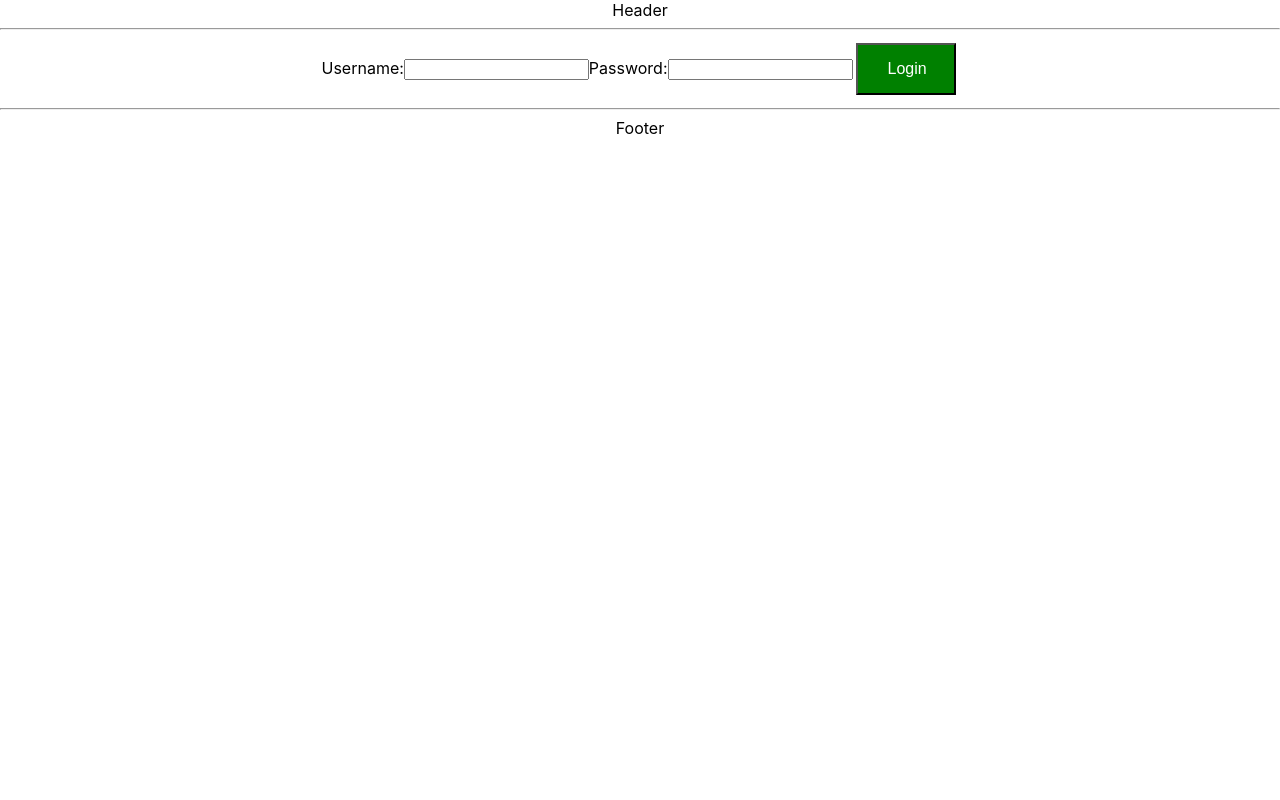
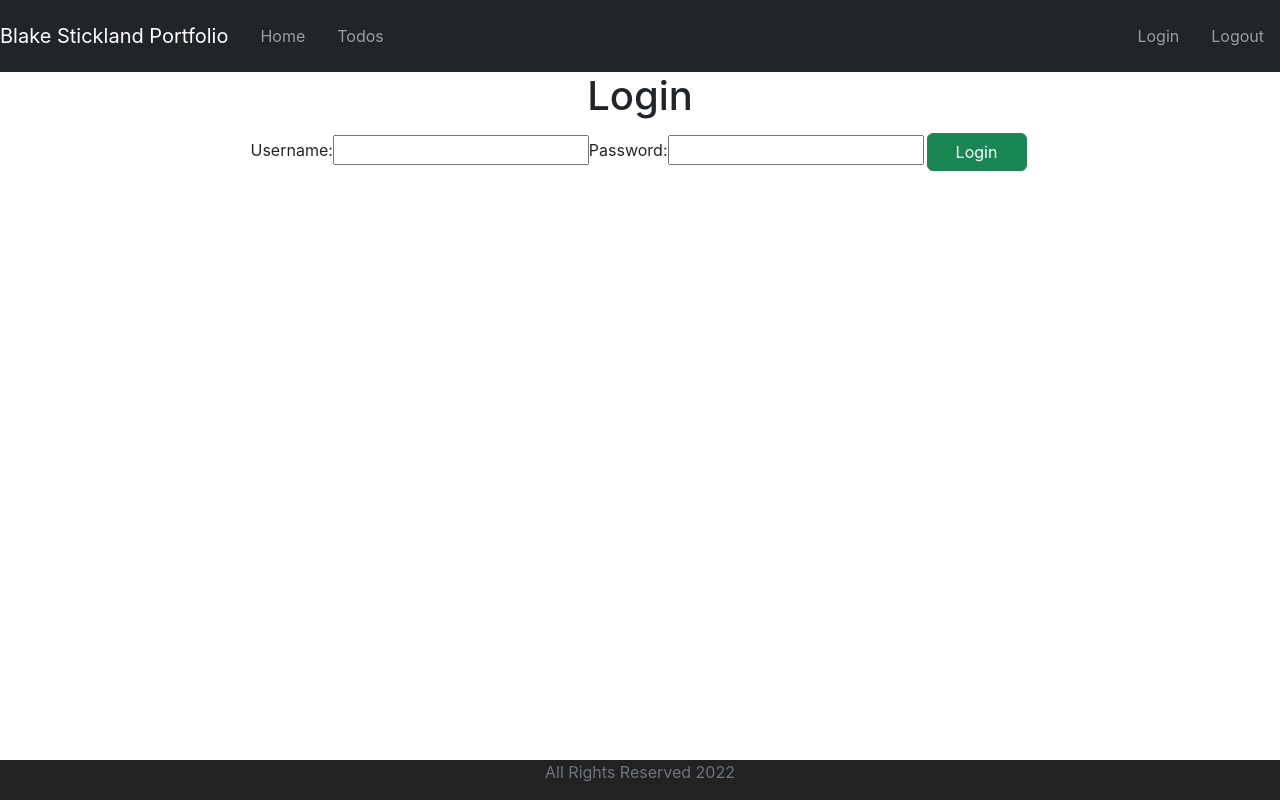
Before and after one commit to blakestickland/todo-app-v2, a React (Create React App) app in the folder todo-app-frontend/: page / in a window 1280 px wide. Built offline with nearby package versions, Linux system fonts and the light colour scheme.

Commit message:
added bootstrap and did some basic styling as a visual guide to be developed later

```diff
--- a/todo-app-frontend/package.json
+++ b/todo-app-frontend/package.json
@@ -6,6 +6,7 @@
     "@testing-library/jest-dom": "^5.16.5",
     "@testing-library/react": "^13.3.0",
     "@testing-library/user-event": "^13.5.0",
+    "bootstrap": "^5.2.0",
     "react": "^18.2.0",
     "react-dom": "^18.2.0",
     "react-router-dom": "^6.3.0",
--- a/todo-app-frontend/src/App.css
+++ b/todo-app-frontend/src/App.css
@@ -1,3 +1,11 @@
+.footer {
+  position: absolute;
+  bottom: 0;
+  width: 100%;
+  height: 40px;
+  background-color: #222;
+}
+
 .App {
   text-align: center;
 }
--- a/todo-app-frontend/src/components/todo/FooterComponent.jsx
+++ b/todo-app-frontend/src/components/todo/FooterComponent.jsx
@@ -1,9 +1,8 @@
 const FooterComponent = () => {
   return (
-    <div>
-        <hr />
-        Footer
-    </div>
+    <footer className="footer">
+        <span className="text-muted">All Rights Reserved 2022</span>
+    </footer>
   );
 };
 
--- a/todo-app-frontend/src/components/todo/HeaderCompoent.jsx
+++ b/todo-app-frontend/src/components/todo/HeaderCompoent.jsx
@@ -1,11 +1,46 @@
+import { Link } from "react-router-dom";
 
 const HeaderComponent = () => {
     return (
-        <div>
-            Header
-            <hr />
-        </div>
-    )
+      <header>
+        <nav className="navbar navbar-expand-md navbar-dark bg-dark">
+          <div>
+            <a
+              href="https://blakestickland.github.io/portfolio-web-dev"
+              target="_blank"
+              rel="noreferrer noopener"
+              className="navbar-brand"
+            >
+              Blake Stickland Portfolio
+            </a>
+          </div>
+          <ul className="navbar-nav">
+            <li className="nav-link">
+              <Link className="nav-link" to="/welcome/jon">
+                Home
+              </Link>
+            </li>
+            <li className="nav-link">
+              <Link className="nav-link" to="/todos">
+                Todos
+              </Link>
+            </li>
+          </ul>
+          <ul className="navbar-nav navbar-collapse justify-content-end">
+            <li className="nav-link">
+              <Link className="nav-link" to="/login">
+                Login
+              </Link>
+            </li>
+            <li className="nav-link">
+              <Link className="nav-link" to="/logout">
+                Logout
+              </Link>
+            </li>
+          </ul>
+        </nav>
+      </header>
+    );
 }
 
 export default HeaderComponent;
--- a/todo-app-frontend/src/components/todo/ListTodosComponent.jsx
+++ b/todo-app-frontend/src/components/todo/ListTodosComponent.jsx
@@ -1,7 +1,7 @@
 import { useState } from "react";
 import TodoRow from "./TodoRow";
 
-const ListTodosComponent = ({ params: { name } }) => {
+const ListTodosComponent = () => {
     const [todos, setTodos] = useState([
       {
         id: 1,
@@ -18,13 +18,14 @@ const ListTodosComponent = ({ params: { name } }) => {
     ]);
     return (
       <div>
-        <h1>List Todos</h1>
-        <table>
+        <h1>My Todos</h1>
+        <div className="container">
+            <table className="table">
             <thead>
                 <tr>
                 <th>id</th>
-              <th>description</th>
-              <th>target date</th>
+                <th>Description</th>
+                <th>Target date</th>
                 <th>Completed?</th>
                 </tr>
             </thead>
@@ -38,6 +39,7 @@ const ListTodosComponent = ({ params: { name } }) => {
             </tbody>
             </table>
         </div>
+      </div>
     );
 }
 
--- a/todo-app-frontend/src/components/todo/LoginComponent.jsx
+++ b/todo-app-frontend/src/components/todo/LoginComponent.jsx
@@ -35,7 +35,9 @@ const LoginComponent = ({ navigate }) => {
 
     return (
       <div>
-        {hasLoginFailed && <div>Invalid Credentials</div>}
+        <h1>Login</h1>
+        <div className="container">
+          {hasLoginFailed && <div className="alert alert-warning">Invalid Credentials</div>}
           {showLoginSuccess && <div>Successful Login</div>}
           Username:
           <input
@@ -51,7 +53,8 @@ const LoginComponent = ({ navigate }) => {
             value={password}
             onChange={handleChange}
           />
-        <button onClick={handleLogin}>Login</button>
+          <button className="btn btn-success" onClick={handleLogin}>Login</button>
+        </div>
       </div>
     );
 }
--- /dev/null
+++ b/todo-app-frontend/src/components/todo/LogoutComponent.jsx
@@ -0,0 +1,13 @@
+
+const LogoutComponent = () => {
+    return (
+        <>
+            <h1>You are logged out.</h1>
+            <div className="container">
+                Thank you for using the application.
+            </div>
+        </>
+    )
+}
+
+export default LogoutComponent;
--- a/todo-app-frontend/src/components/todo/TodoApp.jsx
+++ b/todo-app-frontend/src/components/todo/TodoApp.jsx
@@ -1,4 +1,5 @@
 import LoginComponent from "./LoginComponent";
+import LogoutComponent from "./LogoutComponent";
 import ListTodosComponent from "./ListTodosComponent";
 import WelcomeComponent from "./WelcomeComponent";
 import {BrowserRouter as Router, Routes, Route} from 'react-router-dom';
@@ -10,7 +11,6 @@ import FooterComponent from "./FooterComponent";
 const TodoApp = () => {
     const LoginComponentWithNavigation = withNavigation(LoginComponent);
     const WelcomeComponentWithParams = withParams(WelcomeComponent);
-    const ListTodosComponentWithParams = withParams(ListTodosComponent);
 
     return (
       <div className="TodoApp">
@@ -20,7 +20,8 @@ const TodoApp = () => {
                 <Route path="/" exact element={<LoginComponentWithNavigation />} />
                 <Route path="/login" element={<LoginComponentWithNavigation />} />
                 <Route path="/welcome/:name" element={<WelcomeComponentWithParams />} />
-                <Route path="/todos" element={<ListTodosComponentWithParams />} />
+                <Route path="/todos" element={<ListTodosComponent />} />
+                <Route path="/logout" element={<LogoutComponent />} />
                 <Route
                 path="*"
                 element={
--- a/todo-app-frontend/src/components/todo/WelcomeComponent.jsx
+++ b/todo-app-frontend/src/components/todo/WelcomeComponent.jsx
@@ -2,11 +2,13 @@ import { Link } from "react-router-dom";
 
 const WelcomeComponent = ({ params: { name } }) => {
     return (
-        <div>
-            <h1>Welcome {name}</h1>
-            <h2> manage your todos <Link to="/todos">here</Link></h2>
-        </div>
-    )
+        <>
+            <h1>Welcome!</h1>
+            <div className="container">
+                Welcome {name}. Manage your todos <Link className="li" to="/todos">here</Link>
+            </div>
+        </>
+    );
 }
 
 export default WelcomeComponent;
--- a/todo-app-frontend/src/index.js
+++ b/todo-app-frontend/src/index.js
@@ -1,3 +1,4 @@
+import 'bootstrap/dist/css/bootstrap.css';
 import React from 'react';
 import ReactDOM from 'react-dom/client';
 import './index.css';
```
Also changed, not shown: 1 other file (tests, documents, lock files or other folders). Lines whose indentation alone changed are shown as unchanged.
